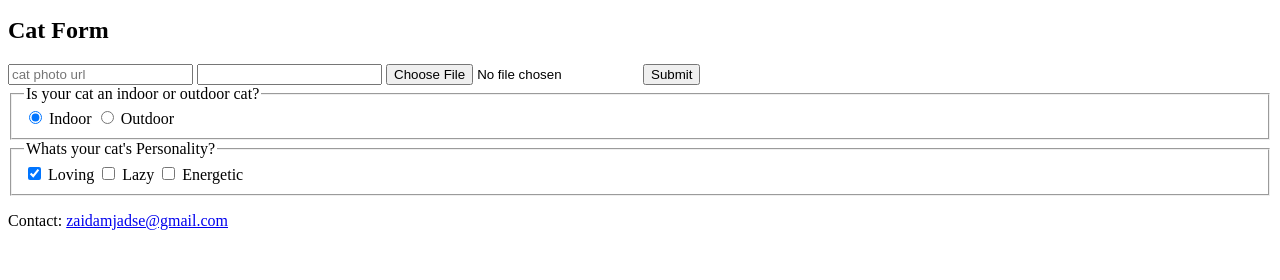
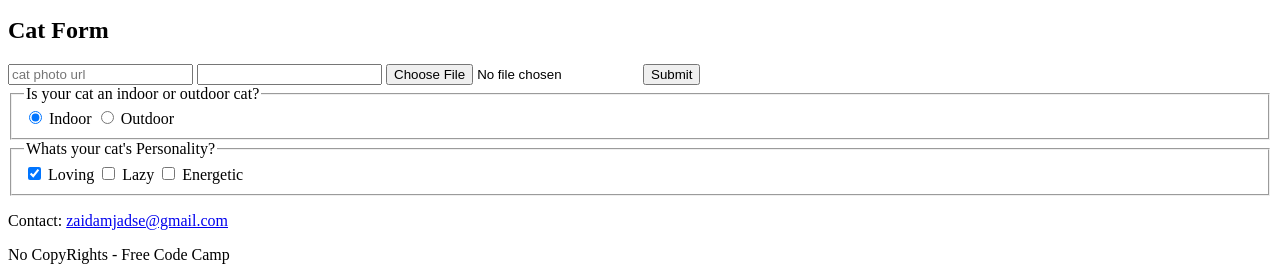
Before and after one commit to zaidy-mughal/Frontend-Learning-Projects, a plain HTML site: page catProject.html in a window 1280 px wide. Shown: the part 1471-1751 px from the top of the page. Before the commit the page ends 1717 px from the top, so only its background shows below. Drawn offline with Linux system fonts and the light colour scheme.

Commit message:
added p tag to footer

```diff
--- a/catProject.html
+++ b/catProject.html
@@ -100,6 +100,7 @@
     -->
     <footer>
         <p>Contact: <a href="https://www.freecodecamp.org">zaidamjadse@gmail.com</a></p>
+        <p>No CopyRights - Free Code Camp</p>
     </footer>
 </body>
 
```
